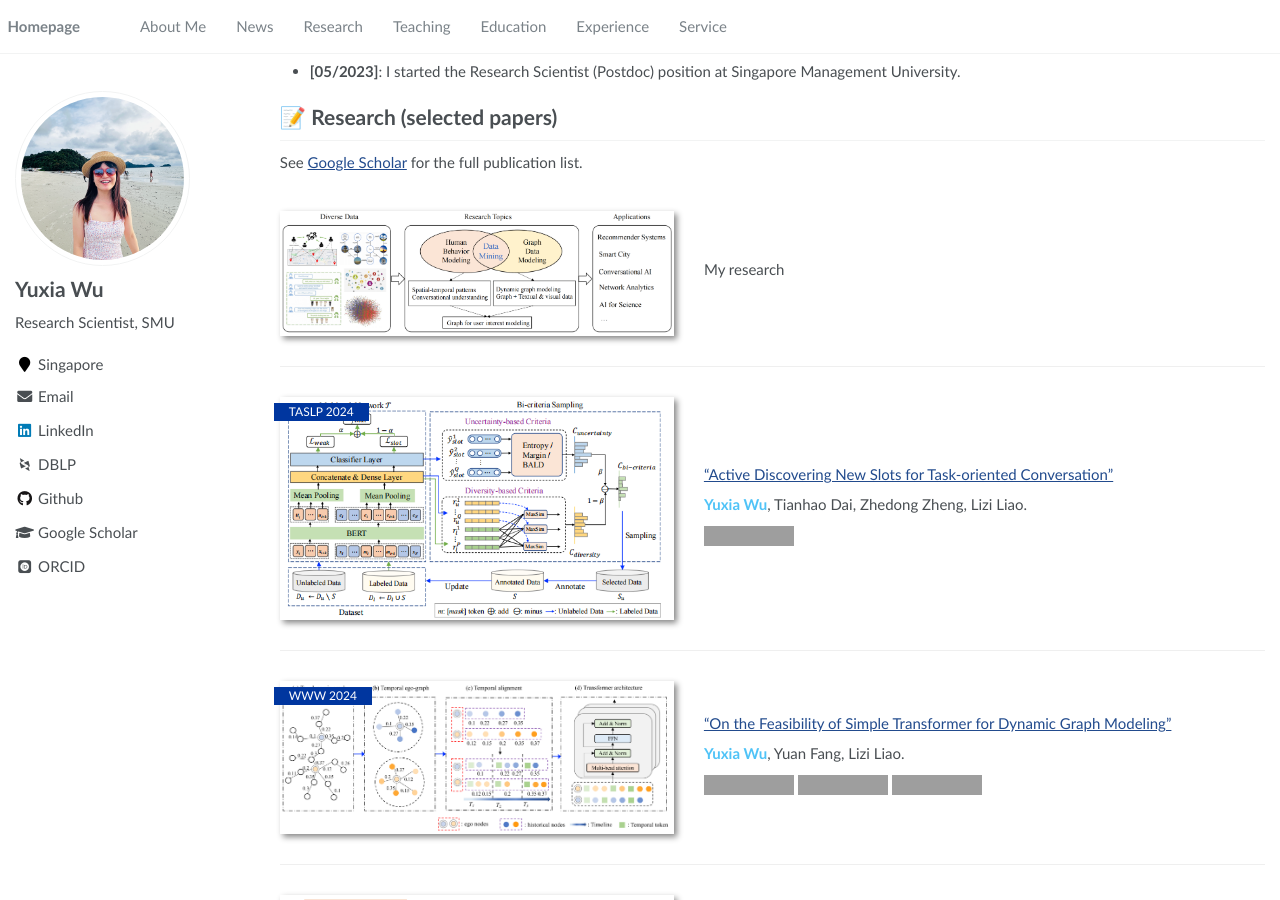
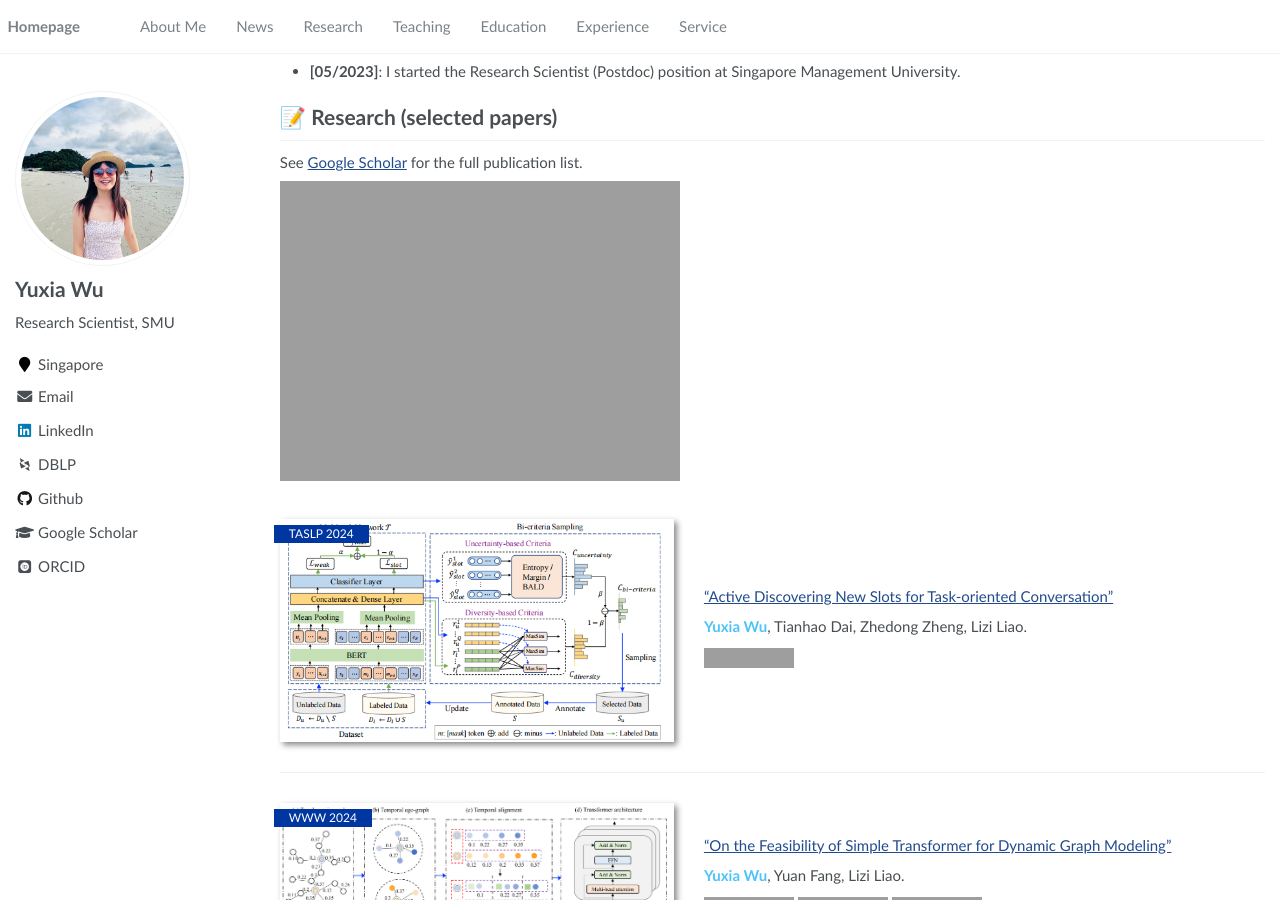
Before and after one commit to YuxiaWu/YuxiaWu.github.io, a Jekyll site: the page built from _pages/about.md, in a window 1280 px wide and 900 px high, scrolled down 656 px, cut to the strip 0-900 px from the top of the window. Built offline with Jekyll 4.4.1, drawn with Linux system fonts in a browser that asks for light colours; some web fonts are replaced; grey boxes are pictures that could not be loaded.

Commit message:
Update about.md

```diff
--- a/_pages/about.md
+++ b/_pages/about.md
@@ -45,17 +45,9 @@
 
 See [Google Scholar](https://scholar.google.com/citations?user=bRgptuYAAAAJ) for the full publication list.
 
-<div class='paper-box' style="width:100%; margin:auto;">
-    <div class='paper-box-image'>
-        <div>
-            <img src='images/research theme.png' alt="sym" style="width:100%; height:auto;">
-        </div>
-    </div>
-    <div class='paper-box-text' markdown="1">
-My research
 
-</div>
-</div>
+![My research ]('images/research theme.png')
+
 
 
 
```
